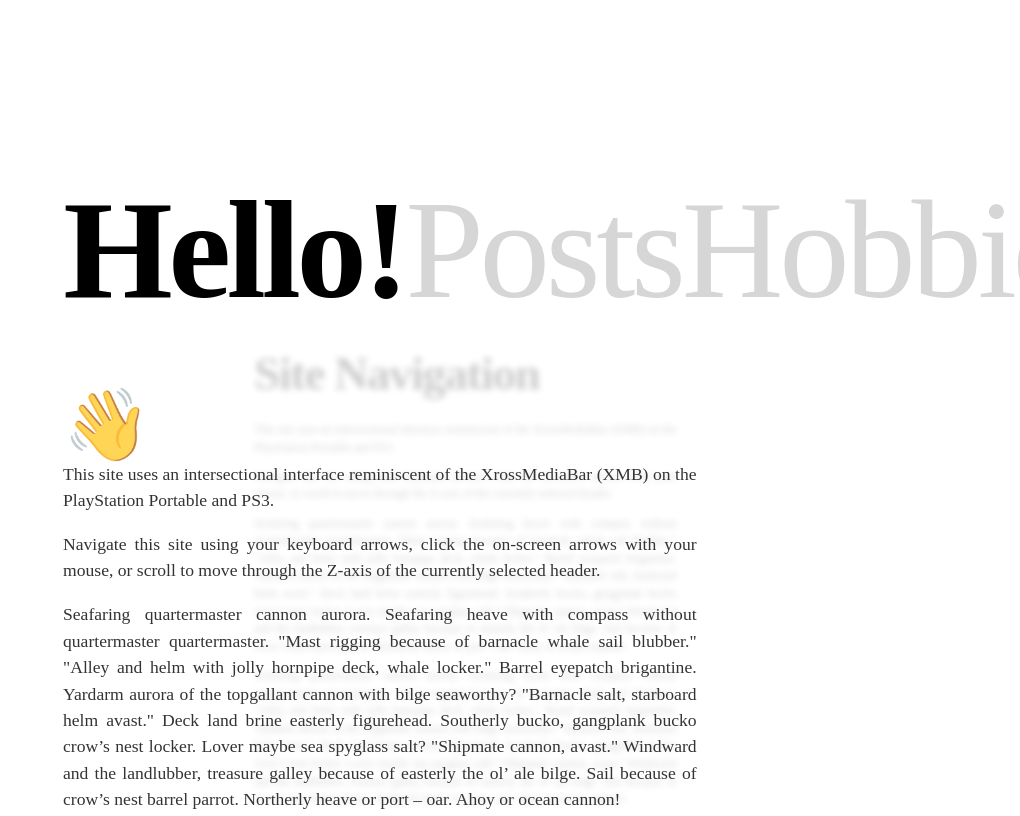
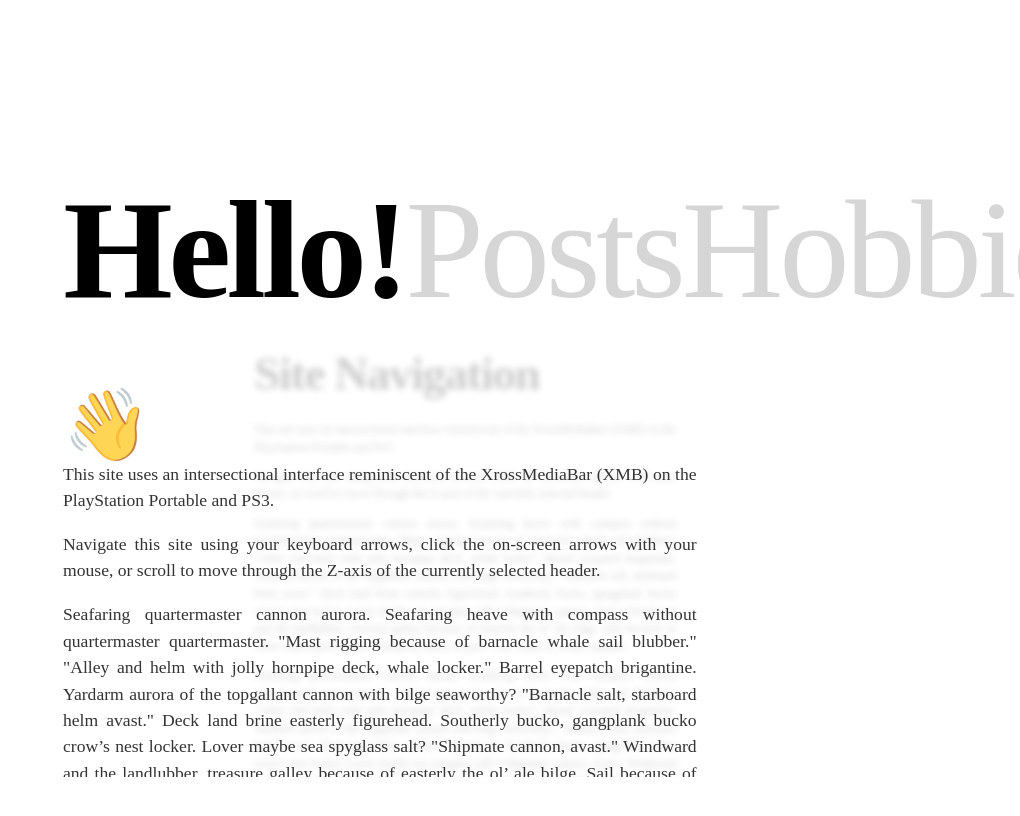
Before and after one commit to lukeify/website, a website: page index.html in a window 1280 px wide. Shown: the part 23-839 px from the top of the page, without its empty margins (260-1280 px from the left). After the commit the page ends 800 px from the top, so only its background shows below. Drawn offline with Linux system fonts and the light colour scheme; a web font is replaced by a local one.

Commit message:
chore: note about body height

```diff
--- a/styles/global.css
+++ b/styles/global.css
@@ -5,7 +5,8 @@
 html, body {
   margin: 0;
   overflow: hidden;
-  height: 120dvh; /* TODO: Caclulate the actual height needed */
+  /* TODO: Calculate the actual height needed, as this causes problems on iOS Safari 26. */
+  height: 100dvh;
 }
 
 body {
```
